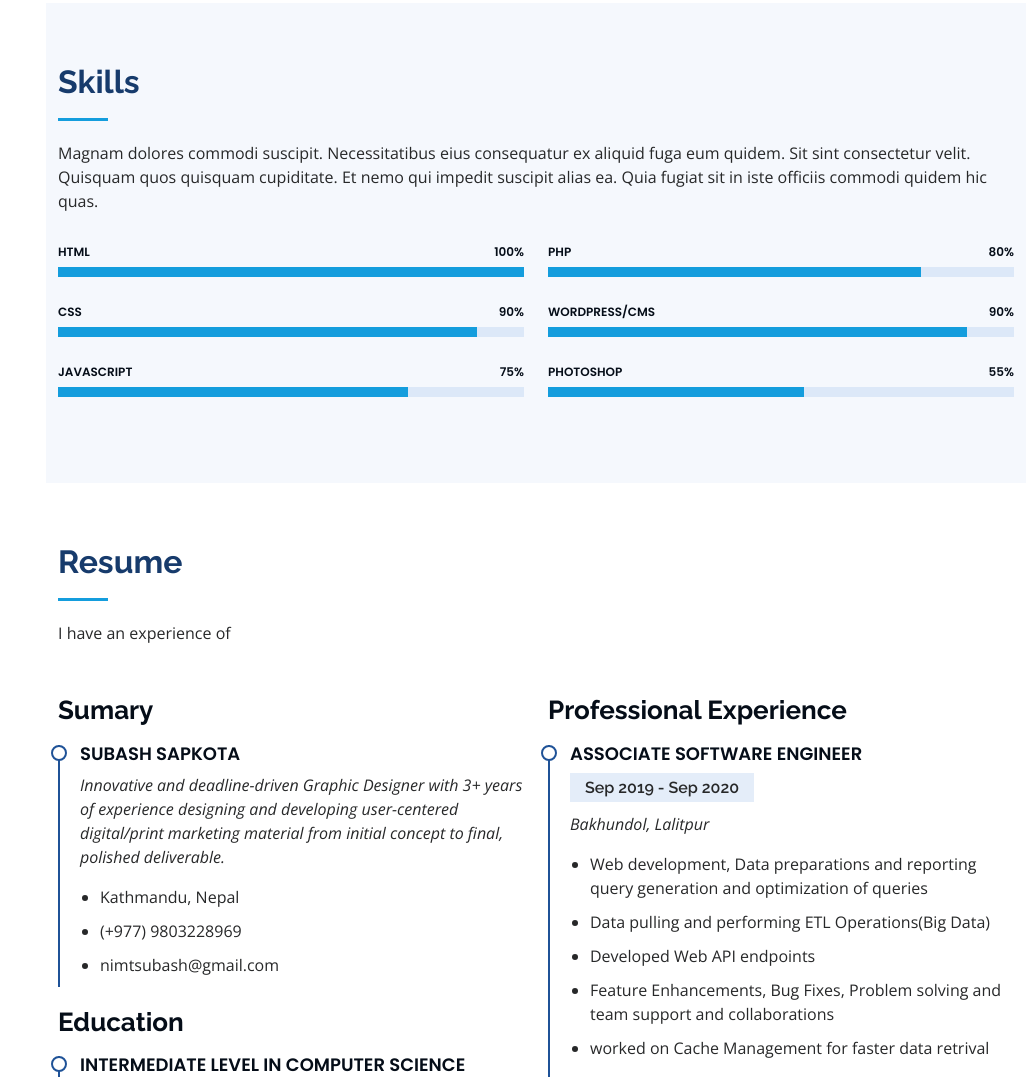
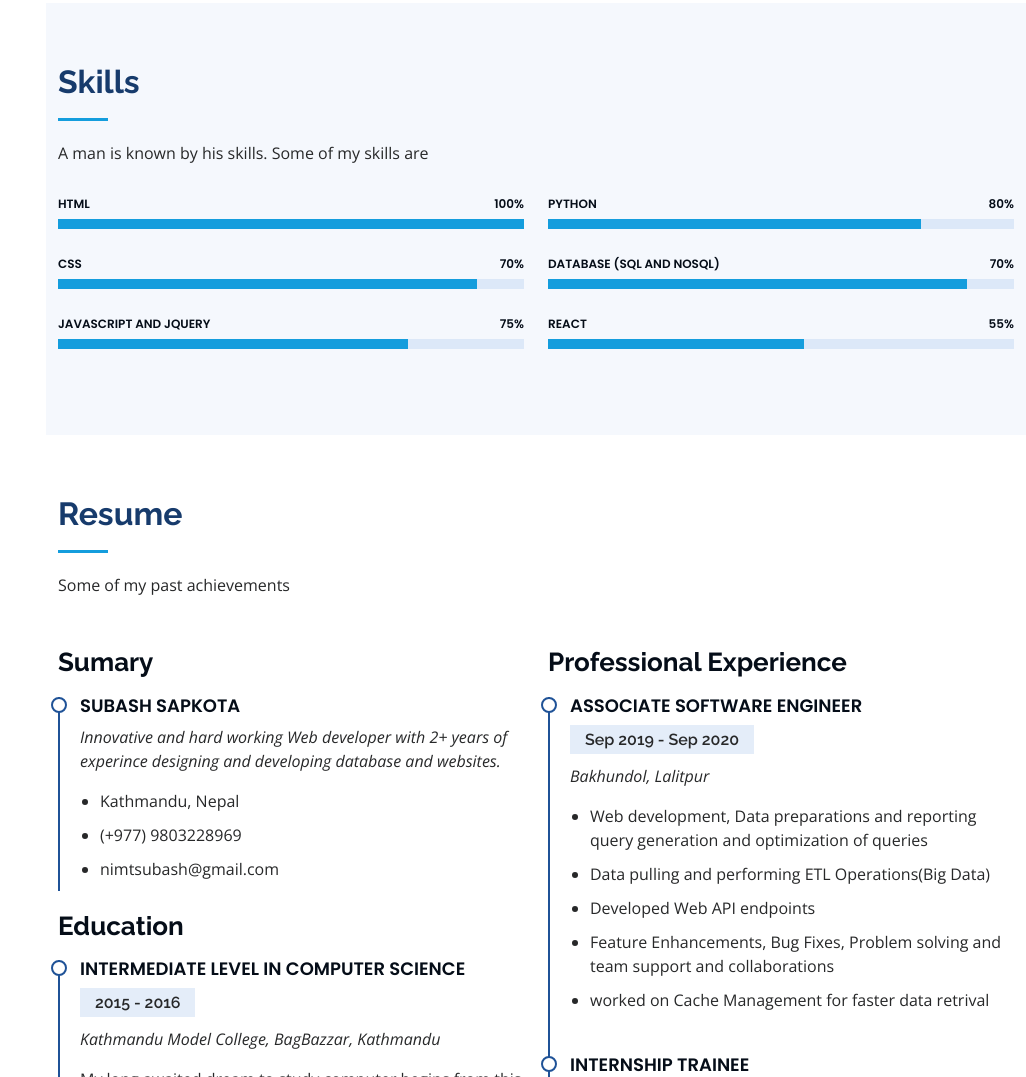
Before and after one commit to Dvinespark/dvinespark.github.io, a plain HTML site: page index.html in a window 1280 px wide. Shown: the part 1377-2454 px from the top of the page, without its empty margins (254-1280 px from the left). Drawn offline with nearby package versions, Linux system fonts and the light colour scheme.

Commit message:
minor changes

```diff
--- a/assets/css/style.css
+++ b/assets/css/style.css
@@ -1056,7 +1056,7 @@ section {
 #footer .credits {
   padding-top: 5px;
   text-align: center;
-  font-size: 13px;
+  font-size: 8px;
   color: #eaebf0;
 }
 
--- a/index.html
+++ b/index.html
@@ -124,7 +124,7 @@
 
         <div class="section-title">
           <h2>Skills</h2>
-          <p>Magnam dolores commodi suscipit. Necessitatibus eius consequatur ex aliquid fuga eum quidem. Sit sint consectetur velit. Quisquam quos quisquam cupiditate. Et nemo qui impedit suscipit alias ea. Quia fugiat sit in iste officiis commodi quidem hic quas.</p>
+          <p>A man is known by his skills. Some of my skills are </p>
         </div>
 
         <div class="row skills-content">
@@ -139,14 +139,14 @@
             </div>
 
             <div class="progress">
-              <span class="skill">CSS <i class="val">90%</i></span>
+              <span class="skill">CSS <i class="val">70%</i></span>
               <div class="progress-bar-wrap">
                 <div class="progress-bar" role="progressbar" aria-valuenow="90" aria-valuemin="0" aria-valuemax="100"></div>
               </div>
             </div>
 
             <div class="progress">
-              <span class="skill">JavaScript <i class="val">75%</i></span>
+              <span class="skill">JavaScript and Jquery <i class="val">75%</i></span>
               <div class="progress-bar-wrap">
                 <div class="progress-bar" role="progressbar" aria-valuenow="75" aria-valuemin="0" aria-valuemax="100"></div>
               </div>
@@ -157,21 +157,21 @@
           <div class="col-lg-6" data-aos="fade-up" data-aos-delay="100">
 
             <div class="progress">
-              <span class="skill">PHP <i class="val">80%</i></span>
+              <span class="skill">Python <i class="val">80%</i></span>
               <div class="progress-bar-wrap">
                 <div class="progress-bar" role="progressbar" aria-valuenow="80" aria-valuemin="0" aria-valuemax="100"></div>
               </div>
             </div>
 
             <div class="progress">
-              <span class="skill">WordPress/CMS <i class="val">90%</i></span>
+              <span class="skill">Database (SQL and NOSQL) <i class="val">70%</i></span>
               <div class="progress-bar-wrap">
                 <div class="progress-bar" role="progressbar" aria-valuenow="90" aria-valuemin="0" aria-valuemax="100"></div>
               </div>
             </div>
 
             <div class="progress">
-              <span class="skill">Photoshop <i class="val">55%</i></span>
+              <span class="skill">React <i class="val">55%</i></span>
               <div class="progress-bar-wrap">
                 <div class="progress-bar" role="progressbar" aria-valuenow="55" aria-valuemin="0" aria-valuemax="100"></div>
               </div>
@@ -190,7 +190,7 @@
 
         <div class="section-title">
           <h2>Resume</h2>
-          <p>I have an experience of </p>
+          <p>Some of my past achievements </p>
         </div>
 
         <div class="row">
@@ -198,7 +198,8 @@
             <h3 class="resume-title">Sumary</h3>
             <div class="resume-item pb-0">
               <h4>Subash Sapkota</h4>
-              <p><em>Innovative and deadline-driven Graphic Designer with 3+ years of experience designing and developing user-centered digital/print marketing material from initial concept to final, polished deliverable.</em></p>
+              <p><em>Innovative and hard working Web developer with 2+ years of experince
+                designing and developing database and websites. </em></p>
               <ul>
                 <li>Kathmandu, Nepal</li>
                 <li>(+977) 9803228969</li>
@@ -432,7 +433,7 @@
         &copy; Copyright <strong><span>dvinespark</span></strong>
       </div>
       <div class="credits">
-        Designed by <a href="https://bootstrapmade.com/">BootstrapMade</a>
+        Template by <a href="https://bootstrapmade.com/">BootstrapMade</a>
       </div>
     </div>
   </footer><!-- End  Footer -->
```
